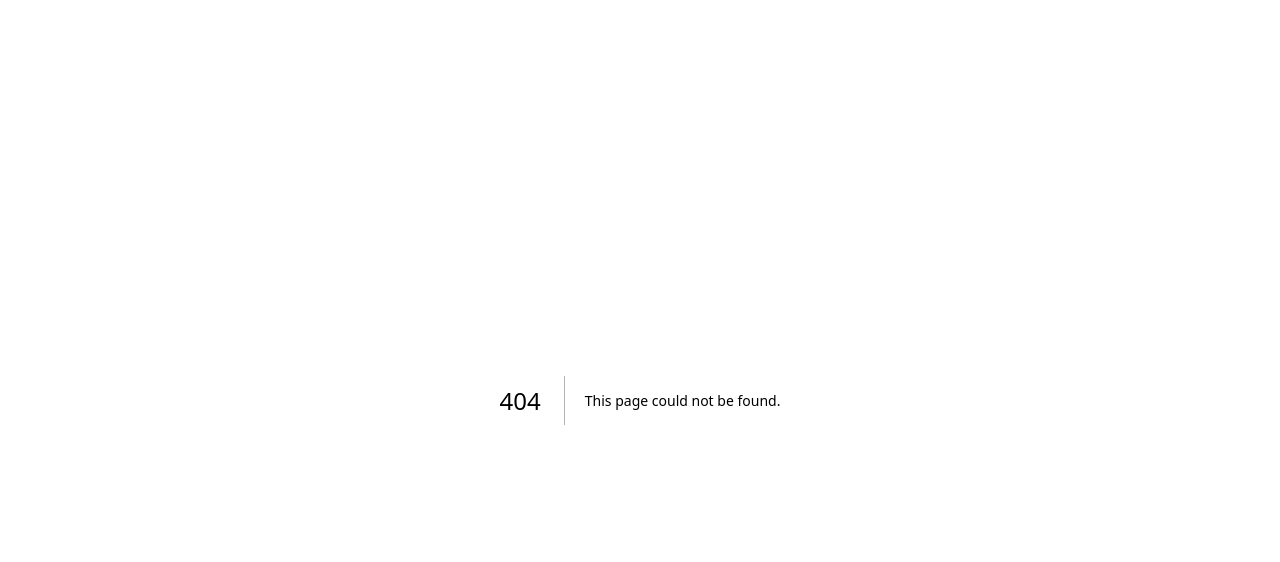
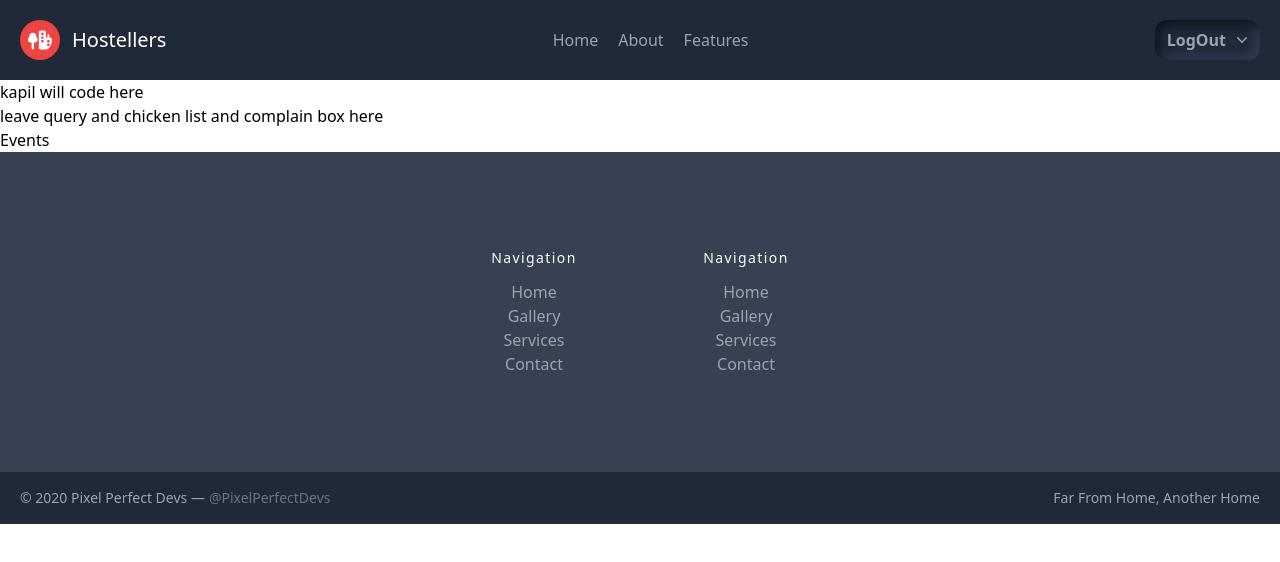
Before and after one commit to saurabh-sen/hosteller, a Next.js app: page /dashboard/student in a window 1280 px wide. Before the commit this address had no page. Shown: the top 562 px of the page. Built offline with nearby package versions, Linux system fonts and the light colour scheme.

Commit message:
added student dashboard components

```diff
--- /dev/null
+++ b/app/dashboard/student/page.jsx
@@ -0,0 +1,20 @@
+import NavBar from '@/frontendComponent/Navbar'
+import Overview from '@/frontendComponent/Overview'
+import StudentEase from '@/frontendComponent/StudentEase'
+import Events from '@/frontendComponent/Events'
+import React from 'react'
+import Footer from '@/frontendComponent/Footer'
+
+const page = () => {
+  return (
+    <div className='student__dashboard'>
+        <NavBar login={true} />
+        <Overview />
+        <StudentEase />
+        <Events />
+        <Footer />
+    </div>
+  )
+}
+
+export default page
--- /dev/null
+++ b/frontendComponent/Events/index.jsx
@@ -0,0 +1,9 @@
+import React from 'react'
+
+const index = () => {
+  return (
+    <div className='events__sections'>Events</div>
+  )
+}
+
+export default index
--- a/frontendComponent/Login/index.jsx
+++ b/frontendComponent/Login/index.jsx
@@ -21,11 +21,17 @@ const index = ({ handleSubmit, student }) => {
             <div className="divide-y divide-gray-200">
               <div className="py-8 text-base leading-6 space-y-8 text-gray-700 sm:text-lg sm:leading-7">
                 <div className="relative">
-                  <input autoComplete="off" id="email" name="email" type="text" className="bg-transparent  peer placeholder-transparent h-10 w-full border-b-2 border-gray-100 text-gray-900 focus:outline-none focus:borer-rose-600" placeholder="Email address" />
+                  <select autoComplete="off" id="role" name="role" type="text" className=" text-gray-600 bg-transparent  peer placeholder-transparent h-10 w-full border-2 border-gray-100 focus:outline-none focus:borer-rose-600" placeholder="Email address" >
+                    <option className='bg-[#edcdb3] hover:bg-[#d8c0ad]' value="admin">Admin</option>
+                    <option className='bg-[#edcdb3] hover:bg-[#c4b0a0]' value="messincharge">Mess Incharge</option>
+                  </select>
+                </div>
+                <div className="relative">
+                  <input autoComplete="off" id="email" name="email" type="text" className="bg-transparent  peer placeholder-transparent h-10 w-full border-b-2 border-gray-100 text-gray-600 focus:outline-none focus:borer-rose-600" placeholder="Email address" />
                   <label htmlFor="email" className="absolute left-0 -top-3.5 text-gray-600 text-sm peer-placeholder-shown:text-base peer-placeholder-shown:text-gray-440 peer-placeholder-shown:top-2 transition-all peer-focus:-top-3.5 peer-focus:text-gray-600 peer-focus:text-sm">Email Address</label>
                 </div>
                 <div className="relative">
-                  <input autoComplete="off" id="password" name="password" type="password" className="peer bg-transparent placeholder-transparent h-10 w-full border-b-2 border-gray-100 text-gray-900 focus:outline-none focus:borer-rose-600" placeholder="Password" />
+                  <input autoComplete="off" id="password" name="password" type="password" className="peer bg-transparent placeholder-transparent h-10 w-full border-b-2 border-gray-100 text-gray-600 focus:outline-none focus:borer-rose-600" placeholder="Password" />
                   <label htmlFor="password" className="absolute left-0 -top-3.5 text-gray-600 text-sm peer-placeholder-shown:text-base peer-placeholder-shown:text-gray-440 peer-placeholder-shown:top-2 transition-all peer-focus:-top-3.5 peer-focus:text-gray-600 peer-focus:text-sm">Password</label>
                 </div>
                 <div className="relative">
--- a/frontendComponent/Navbar/index.jsx
+++ b/frontendComponent/Navbar/index.jsx
@@ -2,7 +2,7 @@
 import Link from "next/link";
 // import styles from './Navbar.module.css'
 
-function NavBar() {
+function NavBar({login}) {
   return (
     <header className="text-gray-400 bg-gray-800 body-font">
       <div className="container mx-auto flex flex-wrap p-5 flex-col md:flex-row items-center">
@@ -20,7 +20,7 @@ function NavBar() {
         {/* drop down start */}
 
         <div className="relative inline-block text-left group mt-4 md:mt-0">
-          <div className="">
+        {!login ? <div className="">
             {/* inline css for neophormism button */}
             <button type="button" className="inline-flex items-center border-0 focus:outline-none rounded-xl text-base w-full justify-center gap-x-1.5 px-3 py-2 font-semibold text-gray-400 hover:text-gray-300 focus-within:text-gray-300" id="menu-button" aria-expanded="true" aria-haspopup="true"
             style={{ boxShadow: "inset 5px 5px 10px #10161e, inset -5px -5px 10px #2e3e52" }}
@@ -31,14 +31,27 @@ function NavBar() {
               </svg>
             </button>
           </div>
-          <div className="hidden group-hover:block group-focus-within:block absolute right-[-77%] sm:right-0 z-10 mt-2 w-56 origin-top-right rounded-md bg-gray-800 shadow-lg ring-1 ring-white ring-opacity-5 focus:outline-none" role="menu" aria-orientation="vertical" aria-labelledby="menu-button" tabIndex="-1"
+          :
+          <div className="">
+            {/* inline css for neophormism button */}
+            <button type="button" className="inline-flex items-center border-0 focus:outline-none rounded-xl text-base w-full justify-center gap-x-1.5 px-3 py-2 font-semibold text-gray-400 hover:text-gray-300 focus-within:text-gray-300" id="menu-button" aria-expanded="true" aria-haspopup="true"
+            style={{ boxShadow: "inset 5px 5px 10px #10161e, inset -5px -5px 10px #2e3e52" }}
+             >
+              LogOut
+              <svg className="-mr-1 h-5 w-5 text-gray-400 transition-all duration-300" viewBox="0 0 20 20" fill="currentColor" aria-hidden="true">
+                <path fillRule="evenodd" d="M5.23 7.21a.75.75 0 011.06.02L10 11.168l3.71-3.938a.75.75 0 111.08 1.04l-4.25 4.5a.75.75 0 01-1.08 0l-4.25-4.5a.75.75 0 01.02-1.06z" clipRule="evenodd" />
+              </svg>
+            </button>
+          </div>
+          }
+         {!login && <div className="hidden group-hover:block group-focus-within:block absolute right-[-77%] sm:right-0 z-10 mt-2 w-56 origin-top-right rounded-md bg-gray-800 shadow-lg ring-1 ring-white ring-opacity-5 focus:outline-none" role="menu" aria-orientation="vertical" aria-labelledby="menu-button" tabIndex="-1"
           style={{ boxShadow: "inset 5px 5px 10px #10161e, inset -5px -5px 10px #2e3e52" }}
           >
             <div className="py-1" role="none">
               <Link href="/student/login" className="text-gray-400 hover:text-white block px-4 py-2 text-sm" role="menuitem" tabIndex="-1" id="menu-item-0">Student LogIn/SignUp</Link>
               <Link href="/admin/login" className="text-gray-400 hover:text-white block px-4 py-2 text-sm" role="menuitem" tabIndex="-1" id="menu-item-1">Admin LogIn</Link>
             </div>
-          </div>
+          </div>  }
         </div>
         {/* drop down end */}
 
--- /dev/null
+++ b/frontendComponent/Overview/index.jsx
@@ -0,0 +1,12 @@
+import React from 'react'
+
+const index = () => {
+  return (
+    // kapil will add the code here
+    <div className='overview__section'>
+        kapil will code here
+    </div>
+  )
+}
+
+export default index
--- /dev/null
+++ b/frontendComponent/StudentEase/index.jsx
@@ -0,0 +1,11 @@
+import React from 'react'
+
+const index = () => {
+  return (
+    <div className='student__ease'>
+        leave query and chicken list and complain box here
+    </div>
+  )
+}
+
+export default index
```
